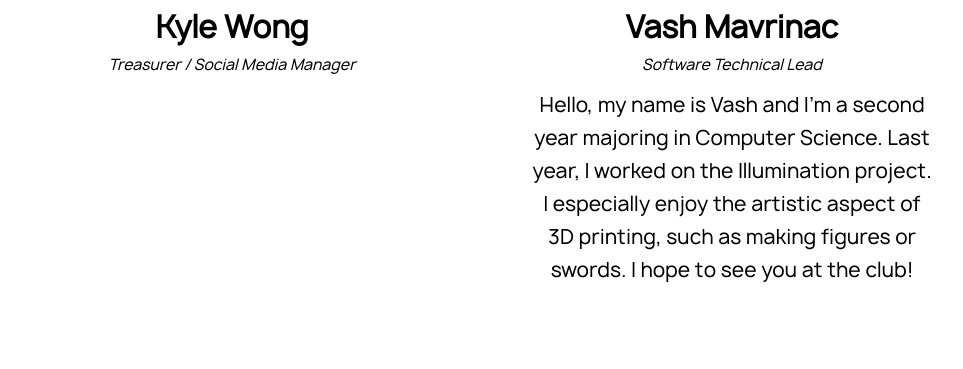
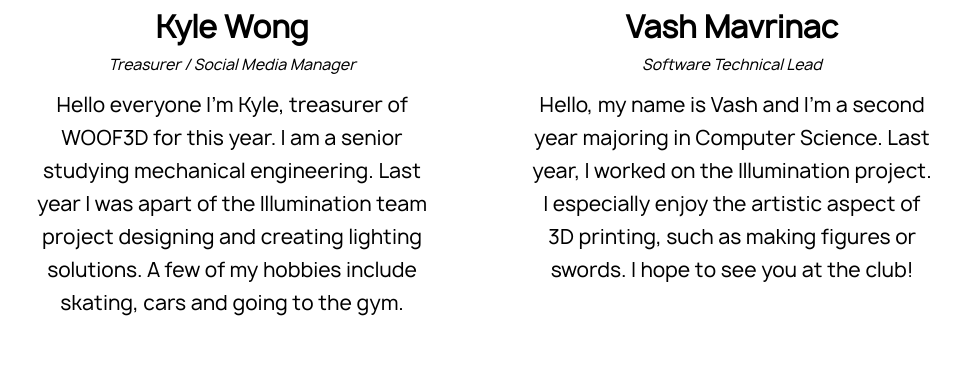
Before and after one commit to woof3dUW/WOOF3D-Website, a React (Create React App) app: page /officers in a window 1280 px wide. Shown: the part 1538-1907 px from the top of the page, without its empty margins (158-1121 px from the left). Built offline with nearby package versions, Linux system fonts and the light colour scheme.

Commit message:
improved scaling on the homepage banner and added another officer bio.

```diff
--- a/src/pages/OfficersPage.js
+++ b/src/pages/OfficersPage.js
@@ -29,7 +29,9 @@
             reach out for help! If I can't help you, I guarantee that I can find someone who can.`
         },
         {
-            name: "Kyle Wong", role: "Treasurer / Social Media Manager", picture: kyle, bio: ``
+            name: "Kyle Wong", role: "Treasurer / Social Media Manager", picture: kyle, bio: `Hello everyone I'm Kyle, treasurer of WOOF3D for this year.
+            I am a senior studying mechanical engineering. Last year I was apart of the Illumination team project designing and creating lighting solutions.
+            A few of my hobbies include skating, cars and going to the gym.`
         },
         {
             name: "Vash Mavrinac", role: "Software Technical Lead", picture: vash, bio: `Hello, my name is Vash and I'm a second year majoring in Computer Science.
--- a/src/pages/Page.css
+++ b/src/pages/Page.css
@@ -54,7 +54,7 @@
 }
 
 .BannerTextTop {
-    font-size: clamp(1.5625rem, 0rem + 5vw, 3.125rem);
+    font-size: clamp(0rem, 5vw, 3rem);
     border: 4px solid black;
     border-bottom: 0px;
     border-top-left-radius: 25px;
@@ -71,7 +71,7 @@
 }
 
 .BannerTextBottom {
-    font-size: clamp(0.875rem, -0.125rem + 3.2vw, 1.875rem);
+    font-size: clamp(0rem, 3vw, 2rem);
     margin-top: -4px;
     border: 4px solid black;
     border-radius: 25px;
```
